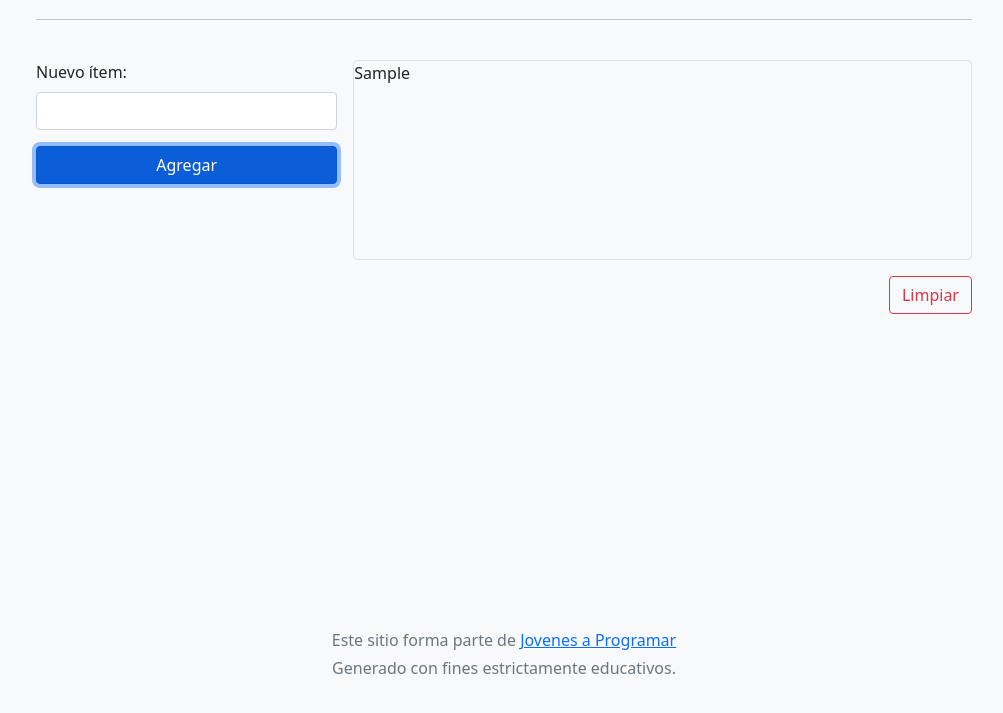
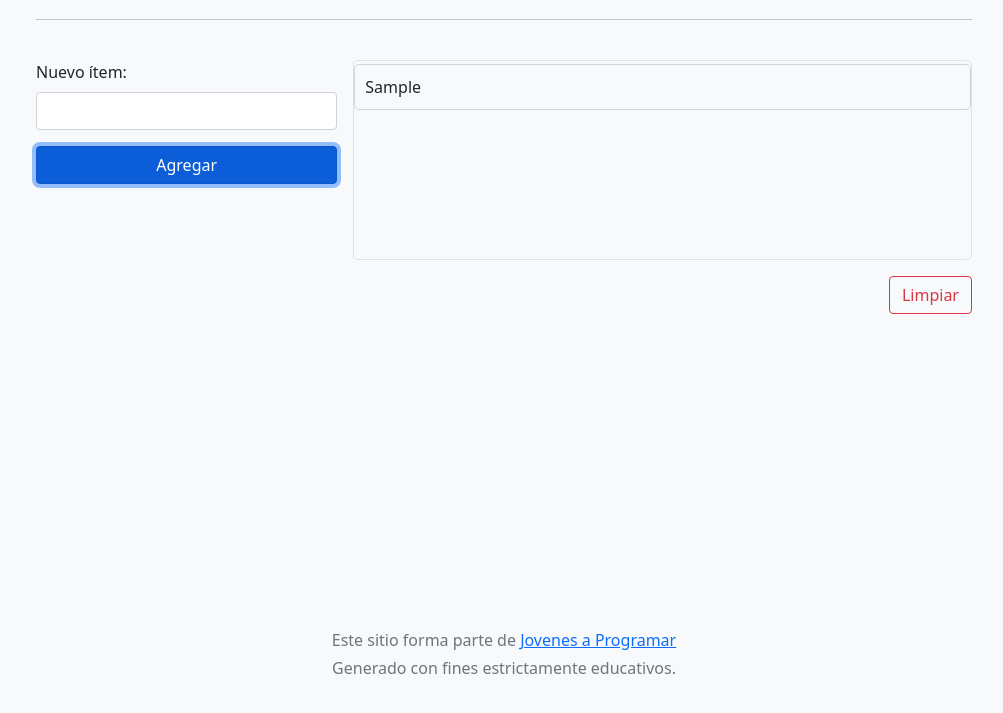
Before and after one commit to pabloribeiro23/Taller-grupal, a plain HTML site: page 9.3.1 Listado de items/index.html in a window 1280 px wide. Both pictures are taken after typing "Sample" into the empty fields and a click on the button "Agregar". Shown: the part 69-782 px from the top of the page, without its empty margins (136-1139 px from the left). Drawn offline with Linux system fonts and the light colour scheme.

Commit message:
Update style.css

```diff
--- a/9.3.1 Listado de items/css/style.css
+++ b/9.3.1 Listado de items/css/style.css
@@ -9,3 +9,11 @@
     overflow: auto;
     height: 200px;
   }
+
+  li {
+    border: 1px solid #ced4da;
+    padding: 10px;
+    margin: 3px 0;
+    border-radius: 5px;
+    position: relative;
+  }
```
